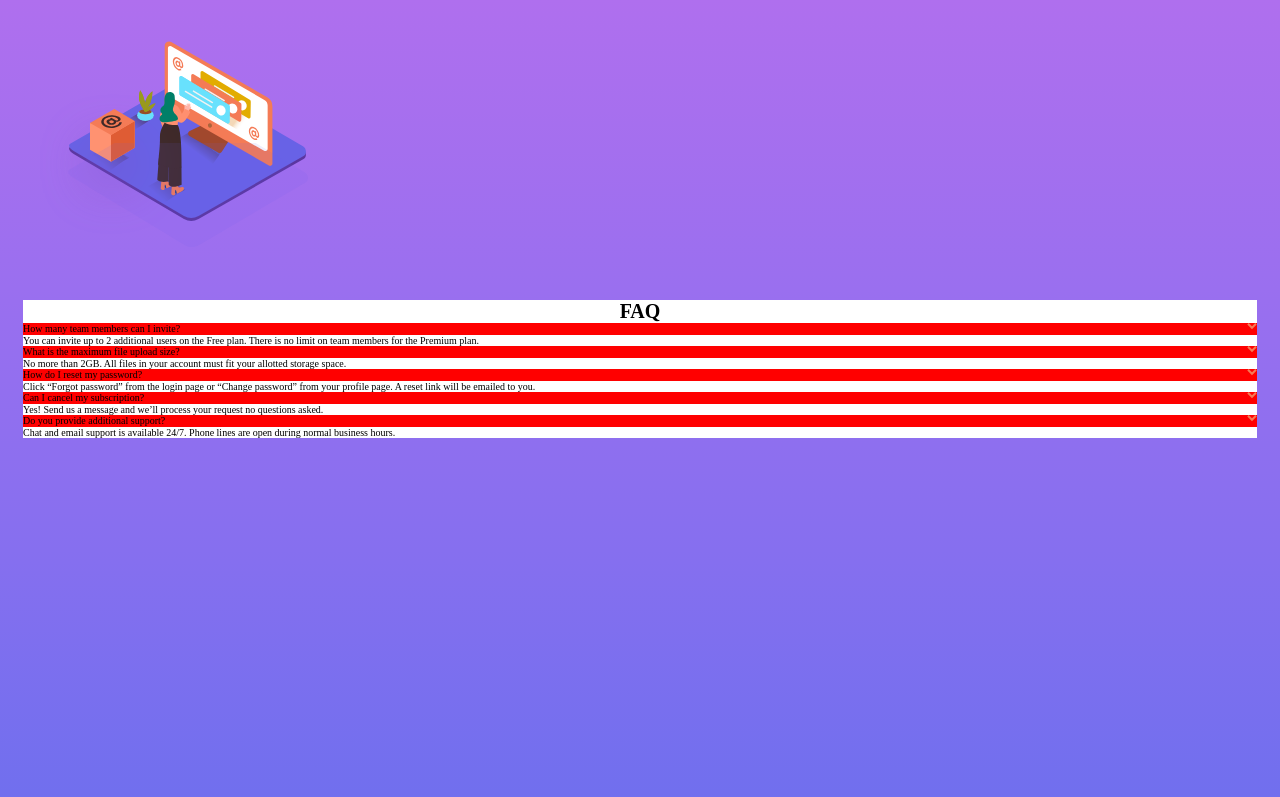
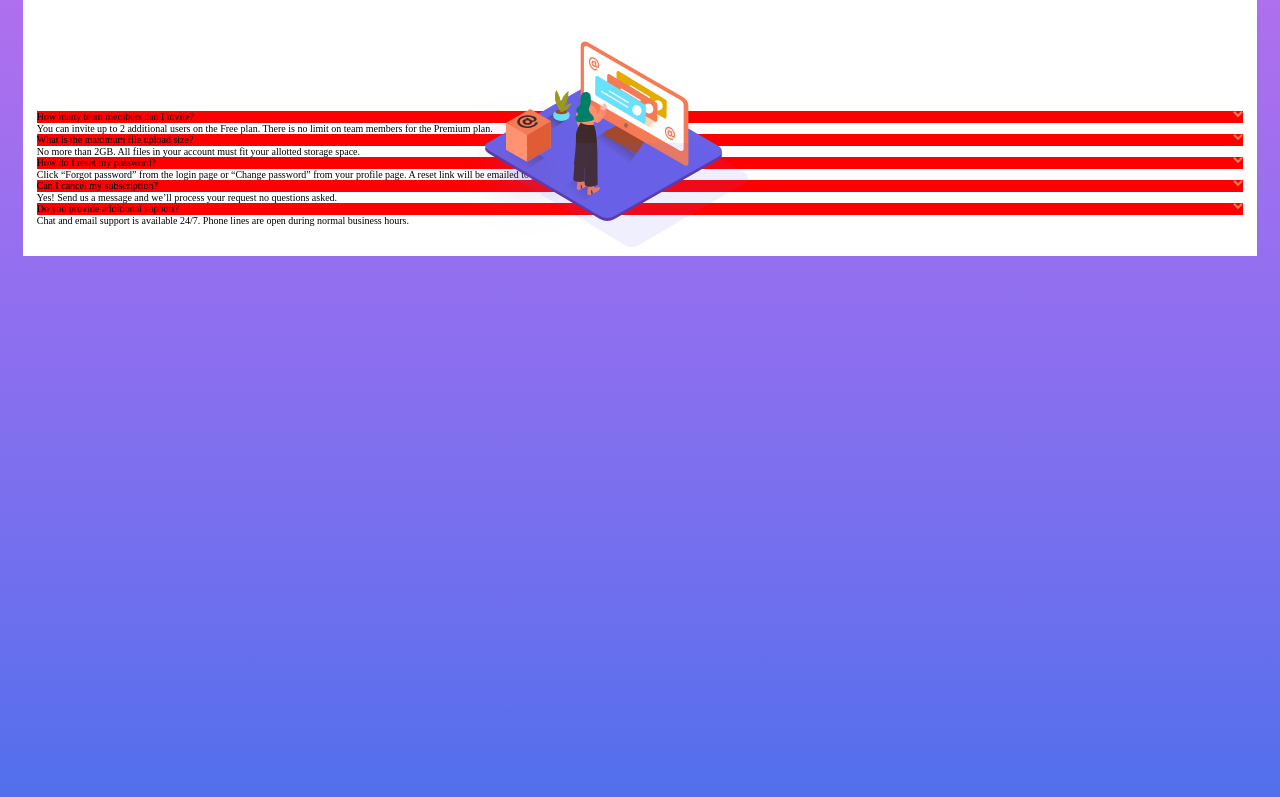
Before and after one commit to aycanogut/fem-accordion-card-faq, a website: page index.html in a window 1280 px wide. Shown: the top 797 px of the page. Drawn offline with Linux system fonts and the light colour scheme.

Commit message:
transform added to background positions

```diff
--- a/styles/components/_accordion.scss
+++ b/styles/components/_accordion.scss
@@ -1,6 +1,8 @@
 /// section
 
 .accordion {
+  padding: 8.8em 1.375em 3em 1.375em;
+  background-color: #fff;
   &__background {
     //* displays on only mobile screens
     &__mobile {
@@ -8,12 +10,14 @@
       &__illustration {
         position: absolute;
         top: 41px;
-        left: 40px;
+        left: 46%;
+        transform: translate(-50%, 0);
       }
       &__pattern {
         position: absolute;
         top: 143px;
-        left: 68px;
+        left: 49.1%;
+        transform: translate(-50%, 0);
       }
     }
     // * displays on only bigger screens
@@ -21,14 +25,11 @@
 
   // right side content
   &__header {
-    margin-top: 300px;
     text-align: center;
-    background-color: #fff;
   }
 
   // card component
   &__article {
-    background-color: #fff;
   }
   &__article__top {
     display: flex;
```
Also changed, not shown: styles/style.css.
